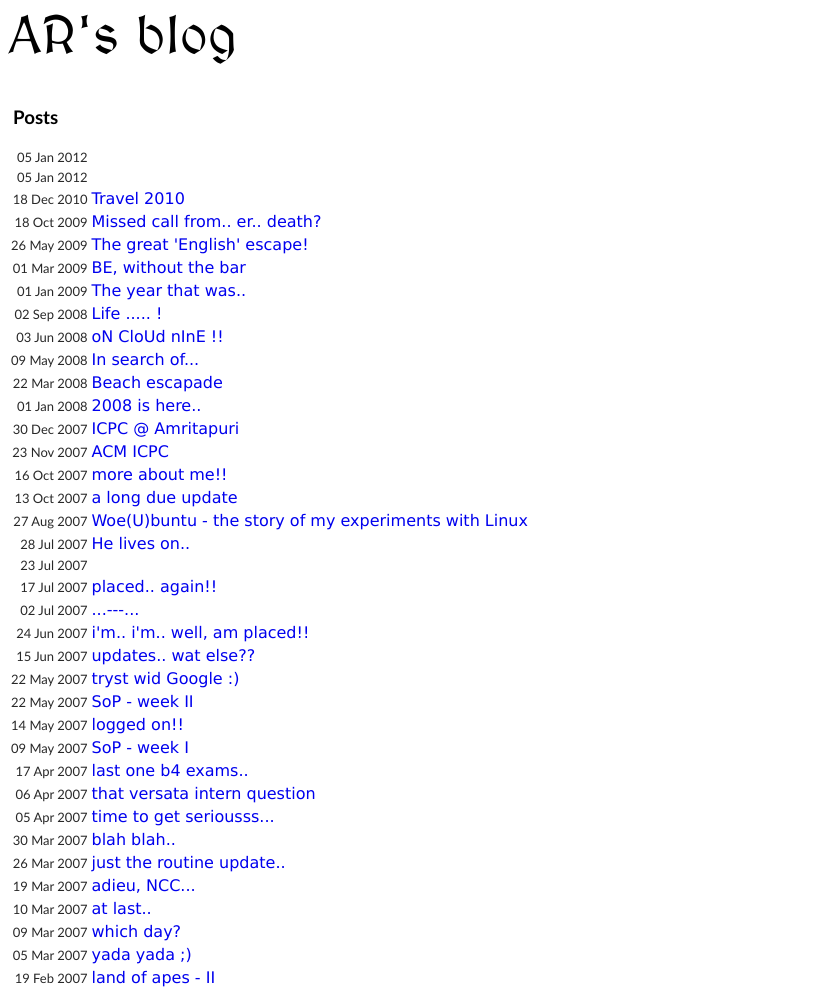
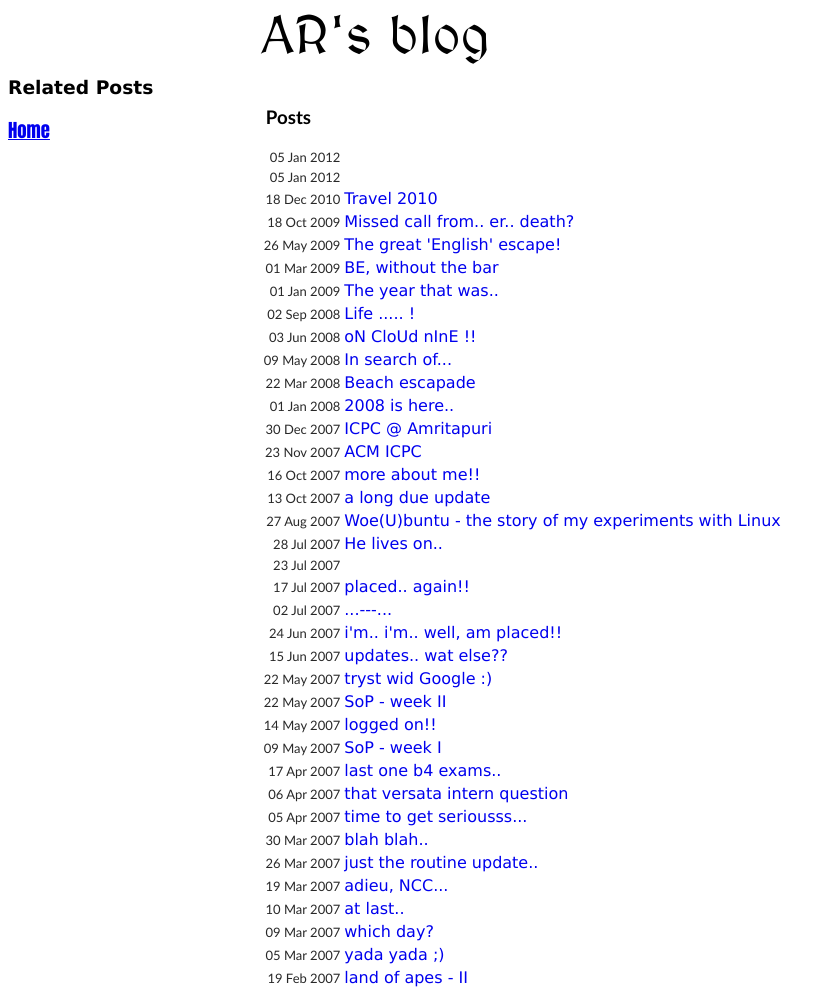
Before and after one commit to anusha-r/anusha-r.github.com, a Jekyll site: the page built from blog.html, in a window 1280 px wide. Shown: the whole page, without its empty margins (0-835 px from the left). Built offline with Jekyll 4.4.1, drawn with Linux system fonts in a browser that asks for light colours; Markdown is read by kramdown in place of the engine named in the settings.

Commit message:
layout changes #21

```diff
--- a/_layouts/default.html
+++ b/_layouts/default.html
@@ -10,6 +10,16 @@
 <body>
 <div id="wrapper">
 
+<div id="sideBar">
+<span class="post-short-black">
+<h3> Related Posts </h3>
+{% for post in site.related_posts limit:3 %}
+{{ post.title }} {{ post.date }}
+{% endfor %}
+</span>
+<h3><a href="/">Home</a></h3>
+
+</div>
 
 <!-- <div id="sideBar">
 			<p><div style="padding-left:10px;">
@@ -69,10 +79,6 @@
 
 </div>
 
-{% for post in site.related_posts limit:3 %}
-{{ post.title }} {{ post.date }}
-{% endfor %}
-
 
 </body>
 </html>
```
